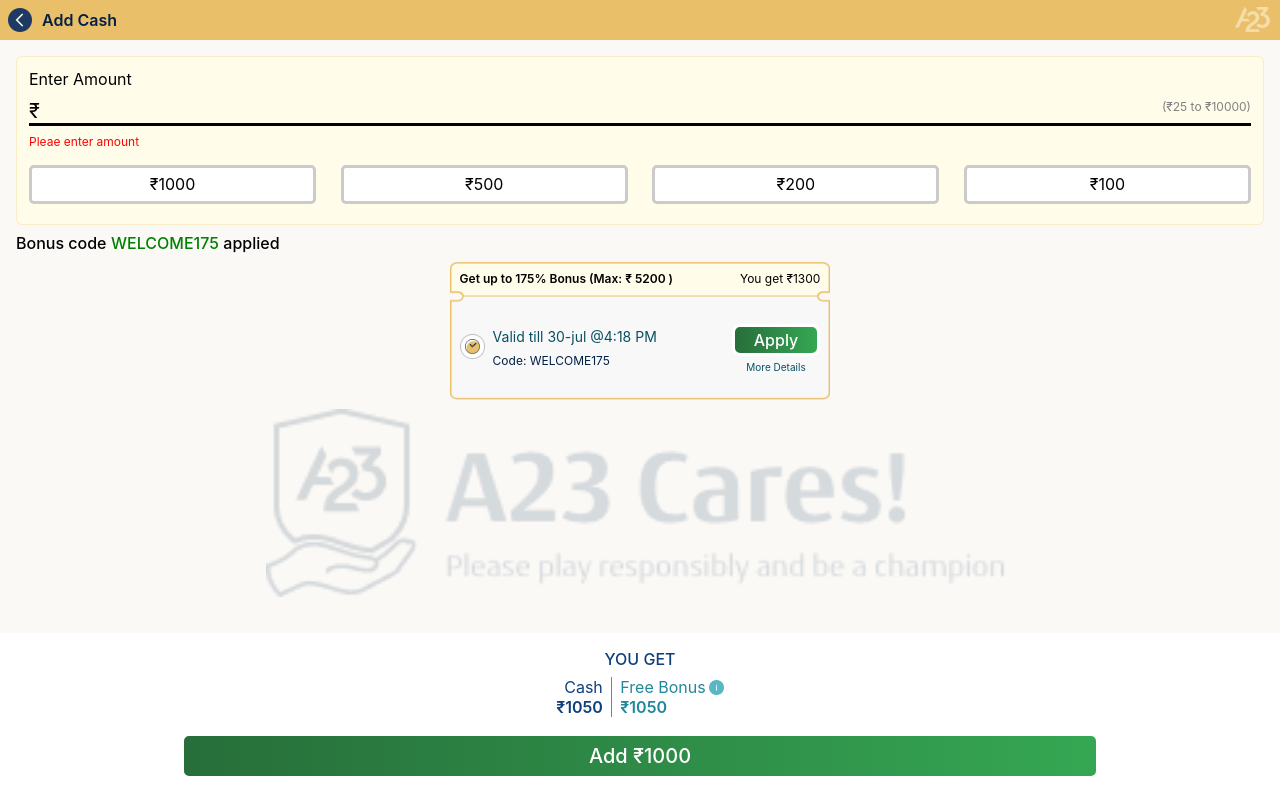
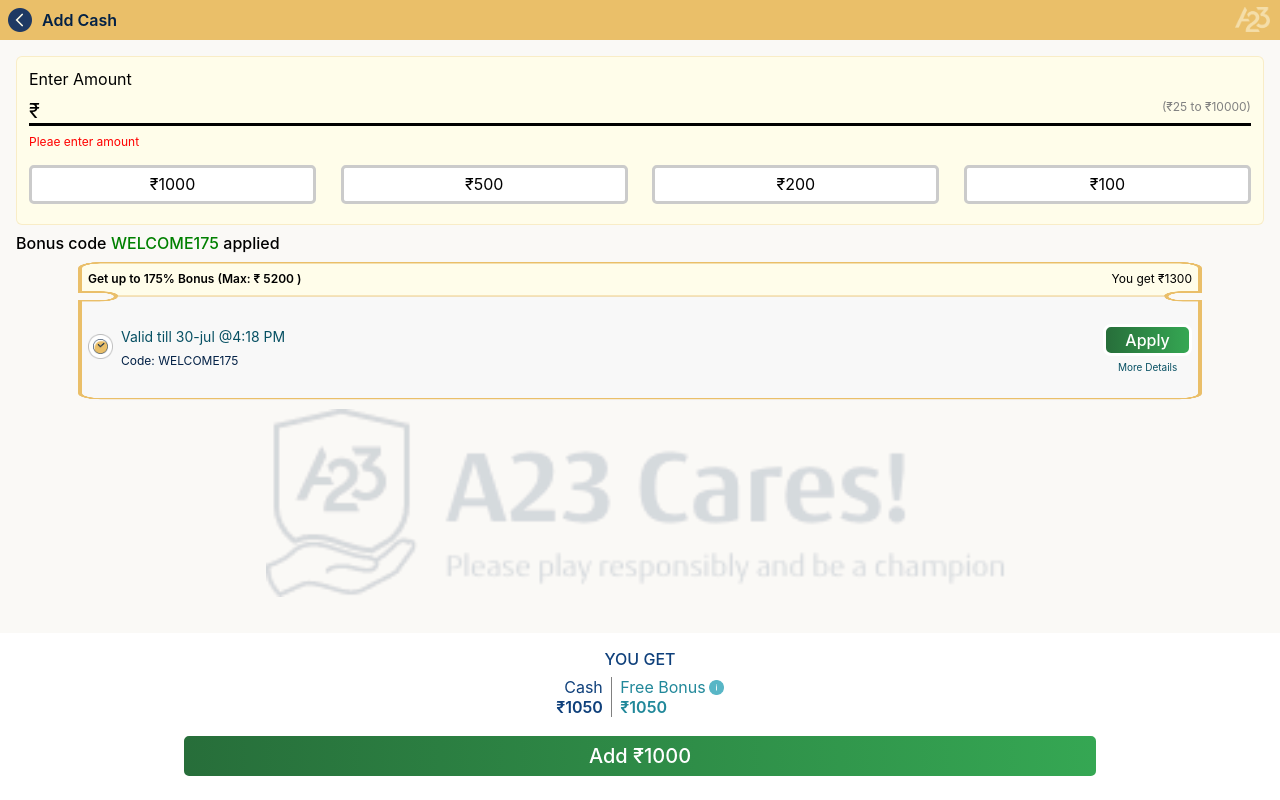
Before and after one commit to phanindradurga/A23_React, a React (Create React App) app: page / in a window 1280 px wide. Built offline with nearby package versions, Linux system fonts and the light colour scheme; no server answers.

Commit message:
added a23 cares

```diff
--- a/src/components/addCadh/AddCash.js
+++ b/src/components/addCadh/AddCash.js
@@ -46,7 +46,7 @@
     const getBonusLayout = () => {
         return (
             <div style={{
-                width: '380px',
+                width: '90%',
                 display: 'flex',
                 flexDirection: 'column',
                 height: '140px',
```
